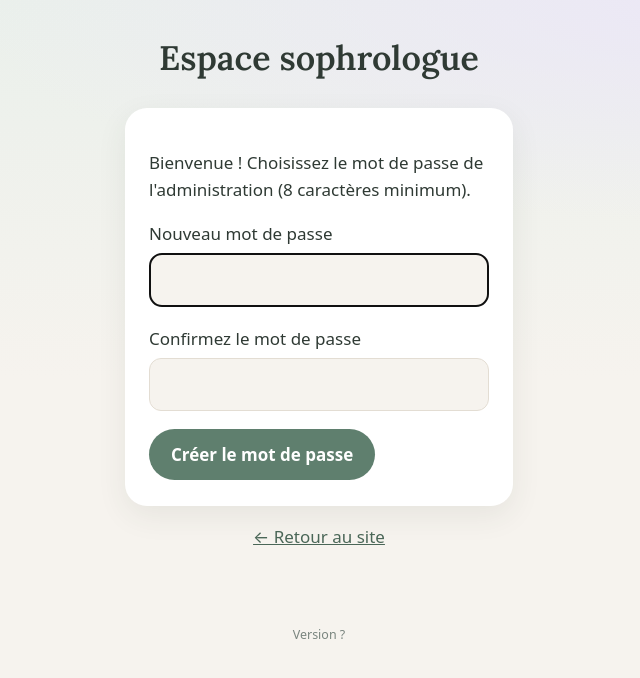
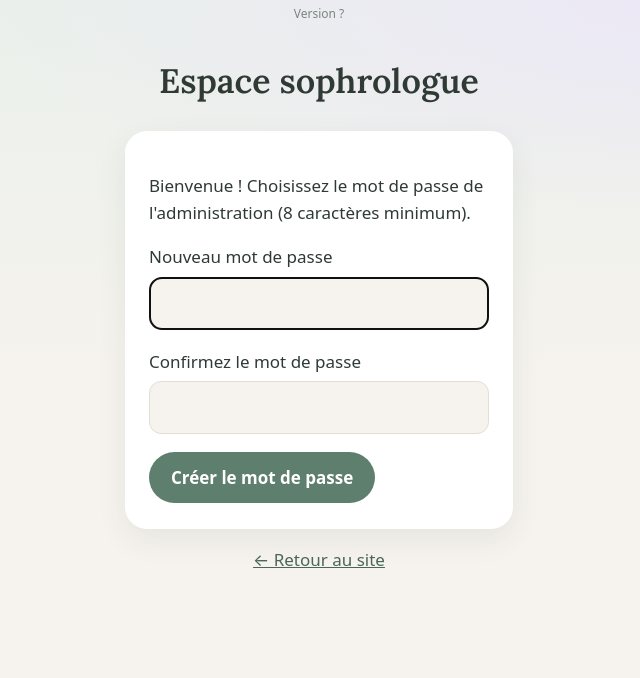
Before and after one commit to pschwaller69/sophro, a PHP site: page /admin/index.php in a window 1280 px wide. Shown: the top 678 px of the page, without its empty margins (321-961 px from the left). Run offline with PHP 8.4, Linux system fonts and the light colour scheme; some libraries are stand-ins or nearby versions.

Commit message:
Numéro de version en haut des pages admin
Co-Authored-By: Claude Opus 5.5 <noreply@anthropic.com>
Claude-Session: https://claude.ai/code/session_01GGqRrxrVufF2nEipwBSTih

```diff
--- a/assets/style.css
+++ b/assets/style.css
@@ -181,7 +181,7 @@ body.public .recent a:hover { background: color-mix(in srgb, var(--card) 80%, tr
 @media (prefers-color-scheme: dark) {
   body.public[class*="season-"] { background-image: none; }
 }
-.app-version { text-align: center; color: var(--muted); font-size: .78rem; padding: 10px 16px 28px; }
+.app-version { text-align: center; color: var(--muted); font-size: .75rem; padding: calc(4px + env(safe-area-inset-top)) 16px 0; }
 
 .share-app-link { margin-top: 18px; font-size: .92rem; }
 .qr-dialog { text-align: center; }
--- a/lib/layout.php
+++ b/lib/layout.php
@@ -39,6 +39,7 @@ function page_head(array $meta = [], string $bodyClass = ''): void
 <script src="/assets/app.js?v=<?= $v ?>" defer></script>
 </head>
 <body class="<?= h($bodyClass) ?> season-<?= h(current_season()) ?>">
+<?php if (str_contains((string) ($_SERVER['REQUEST_URI'] ?? ''), '/admin')): ?><div class="app-version"><?= h(app_version()) ?></div><?php endif ?>
 <?php
 }
 
@@ -73,9 +74,6 @@ function app_version(): string
 
 function page_foot(): void
 {
-    if (str_contains((string) ($_SERVER['REQUEST_URI'] ?? ''), '/admin')) {
-        echo '<footer class="app-version">' . h(app_version()) . '</footer>';
-    }
     ?>
 <dialog id="share-dialog" class="share-dialog">
   <form method="dialog"><button class="close" aria-label="Fermer">×</button></form>
```
Also changed, not shown: 1 other file.
